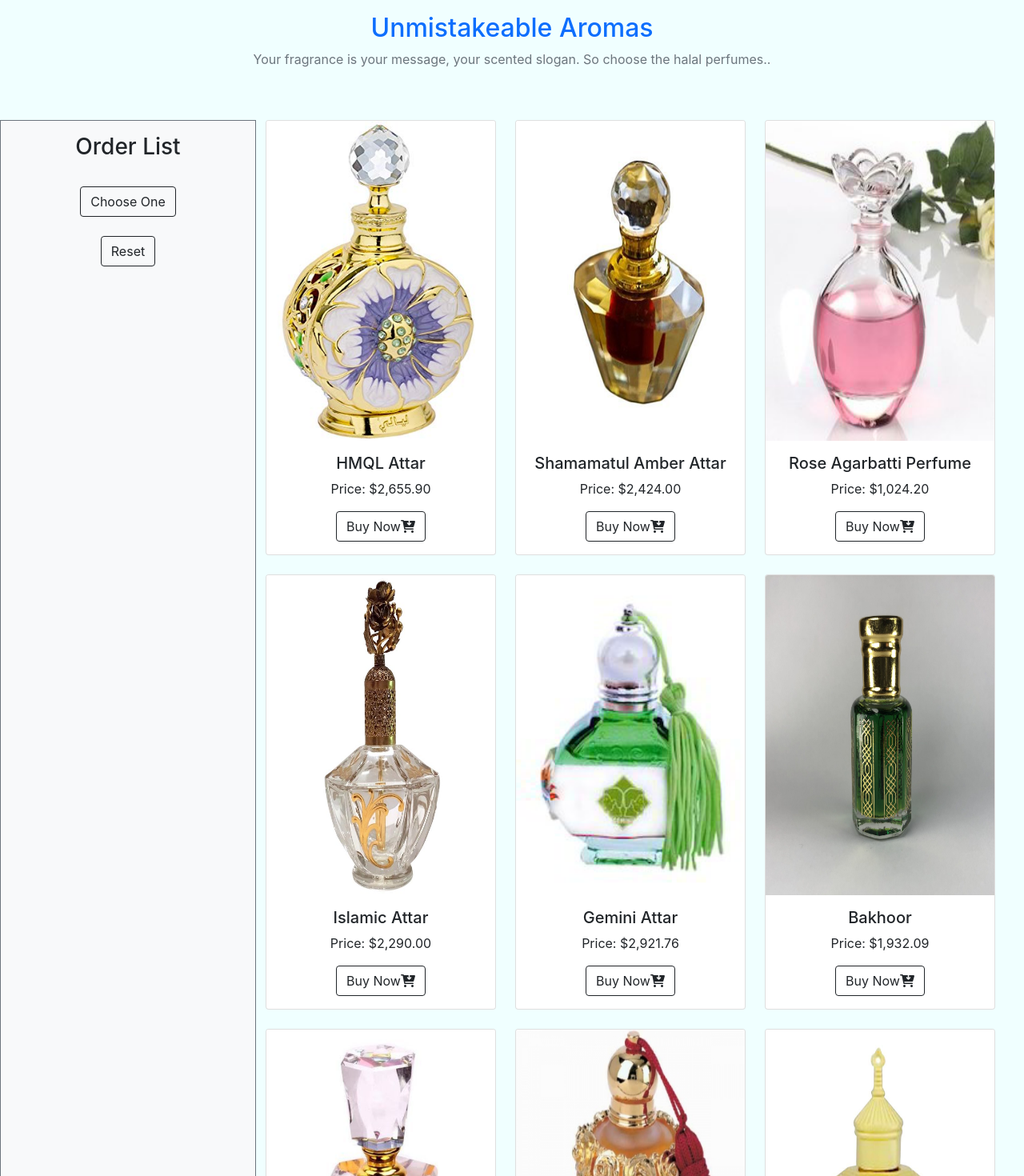
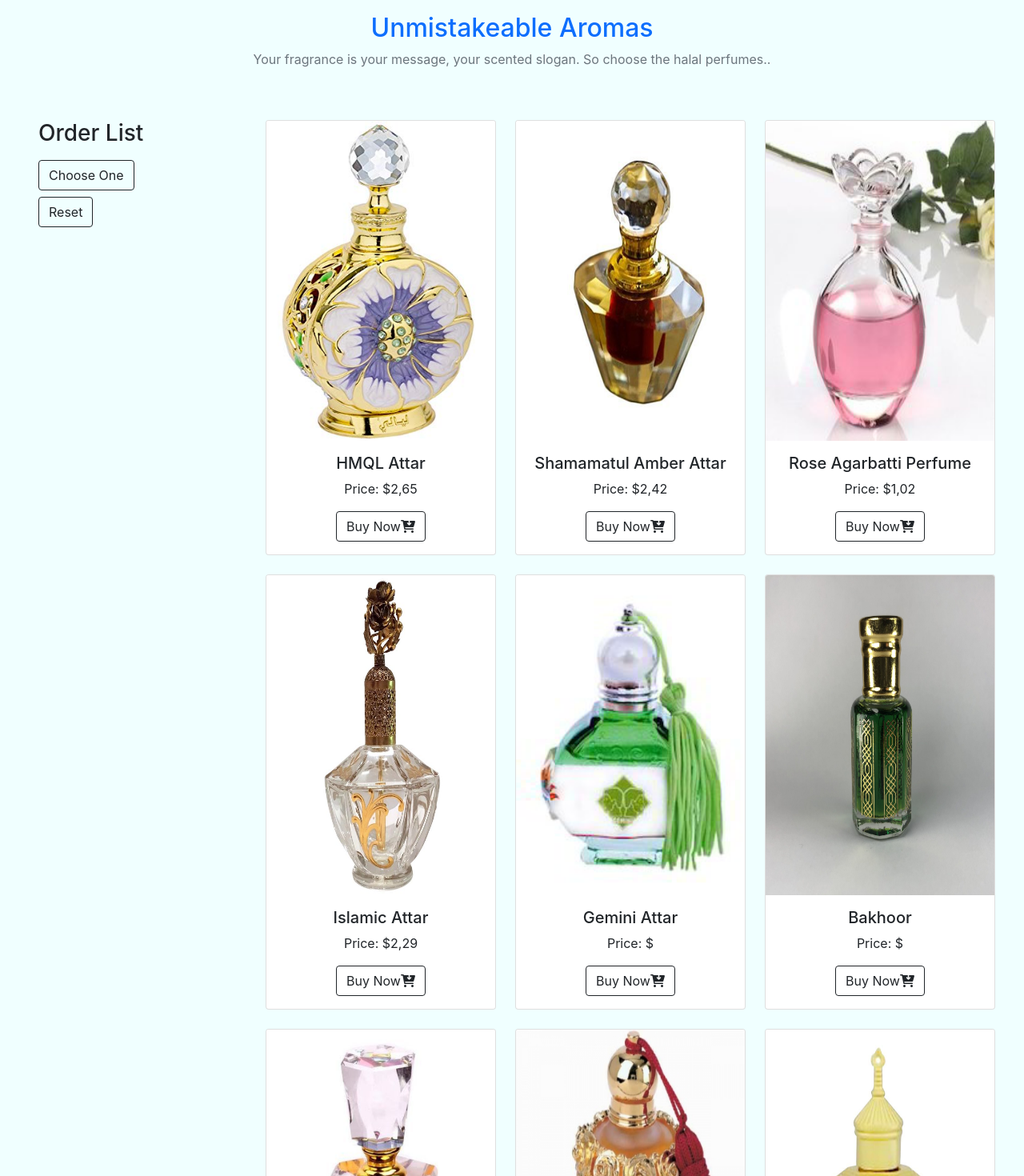
Before and after one commit to nipaaa/lucky-one, a React (Create React App) app: page / in a window 1280 px wide. Shown: the top 1470 px of the page at 80% size. Built offline with nearby package versions, Linux system fonts and the light colour scheme.

Commit message:
choose btn done

```diff
--- a/public/products.json
+++ b/public/products.json
@@ -2,73 +2,73 @@
     {
       "id": 0,
       "productName": "HMQL Attar",
-      "price": "$2,655.90",
+      "price": "$2,65",
       "picture": "images/41HMqLHD2cL.jpg"
     },
     {
       "id": 1,
       "productName": "Shamamatul Amber Attar",
-      "price": "$2,424.00",
+      "price": "$2,42",
       "picture": "images/shamamatul-amber-attar-500x500.jpg"
     },
     {
       "id": 2,
       "productName": "Rose Agarbatti Perfume",
-      "price": "$1,024.20",
+      "price": "$1,02",
       "picture": "images/rose-agarbatti-perfume-250x250.jpg"
     },
     {
       "id": 3,
       "productName": "Islamic Attar",
-      "price": "$2,290.00",
+      "price": "$2,29",
       "picture": "images/islamic.jpg"
     },
     {
       "id": 4,
       "productName": "Gemini Attar",
-      "price": "$2,921.76",
+      "price": "$",
       "picture": "images/gemini-attar-fragrance-250x250.jpg"
     },
     {
       "id": 5,
       "productName": "Bakhoor",
-      "price": "$1,932.09",
+      "price": "$",
       "picture": "images/bakhoor-12-prntd-scaled.jpg"
     },
     {
       "id": 6,
       "productName": "Amber Oudh Attar",
-      "price": "$1,291.50",
+      "price": "$",
       "picture": "images/amber-oudh-attar-500x500.jpg"
     },
     {
       "id": 7,
       "productName": "Bakhoor Attar",
-      "price": "$3,715.37",
+      "price": "$",
       "picture": "images/1456635339.jpg"
     },
     {
       "id": 8,
       "productName": "Halal Attar",
-      "price": "$3,453.14",
+      "price": "$",
       "picture": "images/1078577-1.jpg"
     },
     {
       "id": 9,
       "productName": "Vwwxao Tuba Attar",
-      "price": "$3,308.68",
+      "price": "$",
       "picture": "images/67164_vwwxao_tuba_attar_240.jpg"
     },
     {
       "id": 10,
       "productName": "Mitti Attar",
-      "price": "$2,212.48",
+      "price": "$",
       "picture": "images/7339mitti-attar-s.jpg"
     },
     {
       "id": 11,
       "productName": "Islamic Bakhur Attar",
-      "price": "$3,258.40",
+      "price": "$3,25",
       "picture": "images/islamic-bakhur-attar-500x500.jpg"
     }
   ]
--- a/src/App.css
+++ b/src/App.css
@@ -1,5 +1,4 @@
 .App {
-  text-align: center;
   background-color: azure;
 }
 
--- a/src/components/Header/Header.js
+++ b/src/components/Header/Header.js
@@ -2,7 +2,7 @@ import React from 'react';
 
 const Header = () => {
     return (
-        <div>
+        <div className='text-center'>
             <h2 className='pt-3 text-primary'>Unmistakeable Aromas</h2>
             <p className='text-secondary'>Your fragrance is your message, your scented slogan. So choose the halal perfumes..</p>
         </div>
--- a/src/components/OrderList/OrderList.js
+++ b/src/components/OrderList/OrderList.js
@@ -3,13 +3,11 @@ import React from 'react';
 const OrderList = (props) => {
     const {cart} = props;
     return (
-        <div>
-            <h3 className='pt-3'>Order List</h3> <br />
+        <div className='ps-5'>
+            <h3>Order List</h3>
             {
                 cart.map(product =><li>{product.productName}----{product.price}</li> )
             }
-            <button type="button" className="btn btn-outline-dark">Choose One</button> <br /> <br />
-            <button type="button" className="btn btn-outline-dark">Reset</button>
         </div>
     );
 };
--- a/src/components/Product/Product.js
+++ b/src/components/Product/Product.js
@@ -3,7 +3,7 @@ import React from 'react';
 const Product = ({product,handleToCart}) => {
     const {picture,productName,price} = product;
     return (
-     <div class="col">
+     <div class="col text-center">
     <div class="card">
       <img height="400px" src={picture} class="card-img-top" alt="..."/>
       <div class="card-body">
--- a/src/components/Products/Products.js
+++ b/src/components/Products/Products.js
@@ -16,13 +16,29 @@ const Products = () => {
         const newCart = [...cart, product]
         setCart(newCart);
     }
+
+    const chooseOne = cart =>{
+        const item = cart[Math.floor(Math.random() * cart.length)];
+        const cartArray = [];
+        cartArray.push(...cartArray, item)
+        setCart(cartArray);
+    }
+
+    const removeProduct = () =>{
+        setCart([]);
+    }
+
     return (
        <div className='row g-0'>
-             <div className='col-lg-3 col-sm-12 bg-light  mt-5 border border-secondary'>
+             <div className='col-lg-3 col-sm-12 mt-5'>
             <OrderList
             cart={cart}
             key={cart.id}
             ></OrderList>
+            <div className='ps-5'>
+            <button onClick={() => chooseOne(cart)}  type="button" className="btn btn-outline-dark my-2">Choose One</button> <br />
+            <button onClick={removeProduct} type="button" className="btn btn-outline-dark">Reset</button>
+            </div>
         </div>
 
             <div class="col-lg-9 col-sm-12 row row-cols-1 row-cols-md-3 g-4">
@@ -31,6 +47,7 @@ const Products = () => {
                     key={product.id}
                     product={product}
                     handleToCart={handleToCart}
+                    removeProduct={removeProduct}
                     ></Product>)
             }
         </div>
```
